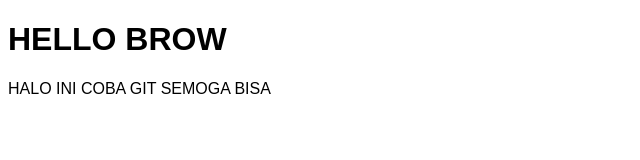
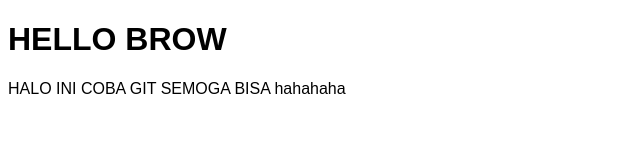
Before and after one commit to Xneine/cobagit, a plain HTML site: page index.html in a window 1280 px wide. Shown: the full height of the page, 0-640 px from the left. Drawn offline with Linux system fonts and the light colour scheme.

Commit message:
menambahkan sedikit kata kata dalam blok pragraph

```diff
--- a/index.html
+++ b/index.html
@@ -9,7 +9,7 @@
 <body>
     <h1>HELLO BROW</h1>
     <p>
-        HALO INI COBA GIT SEMOGA BISA
+        HALO INI COBA GIT SEMOGA BISA hahahaha
     </p>
 </body>
 </html>
```
